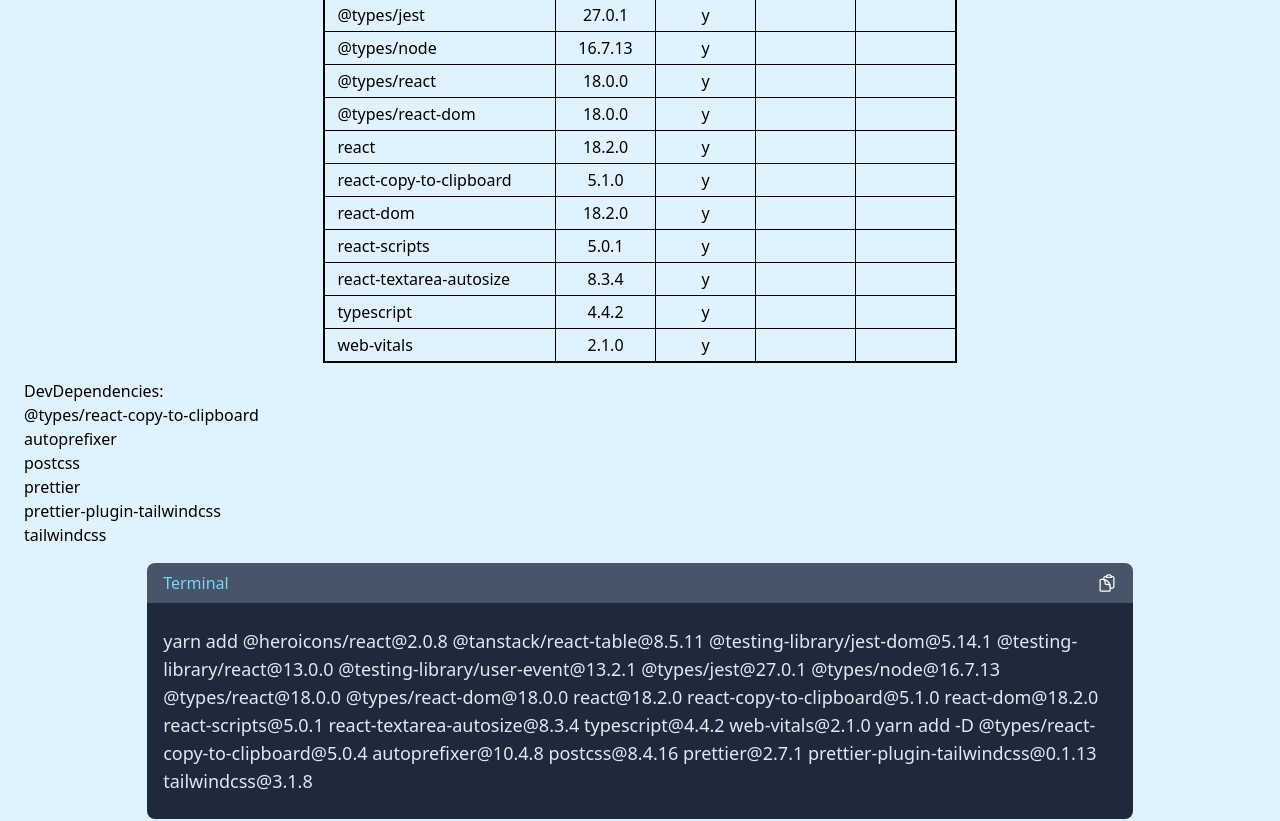
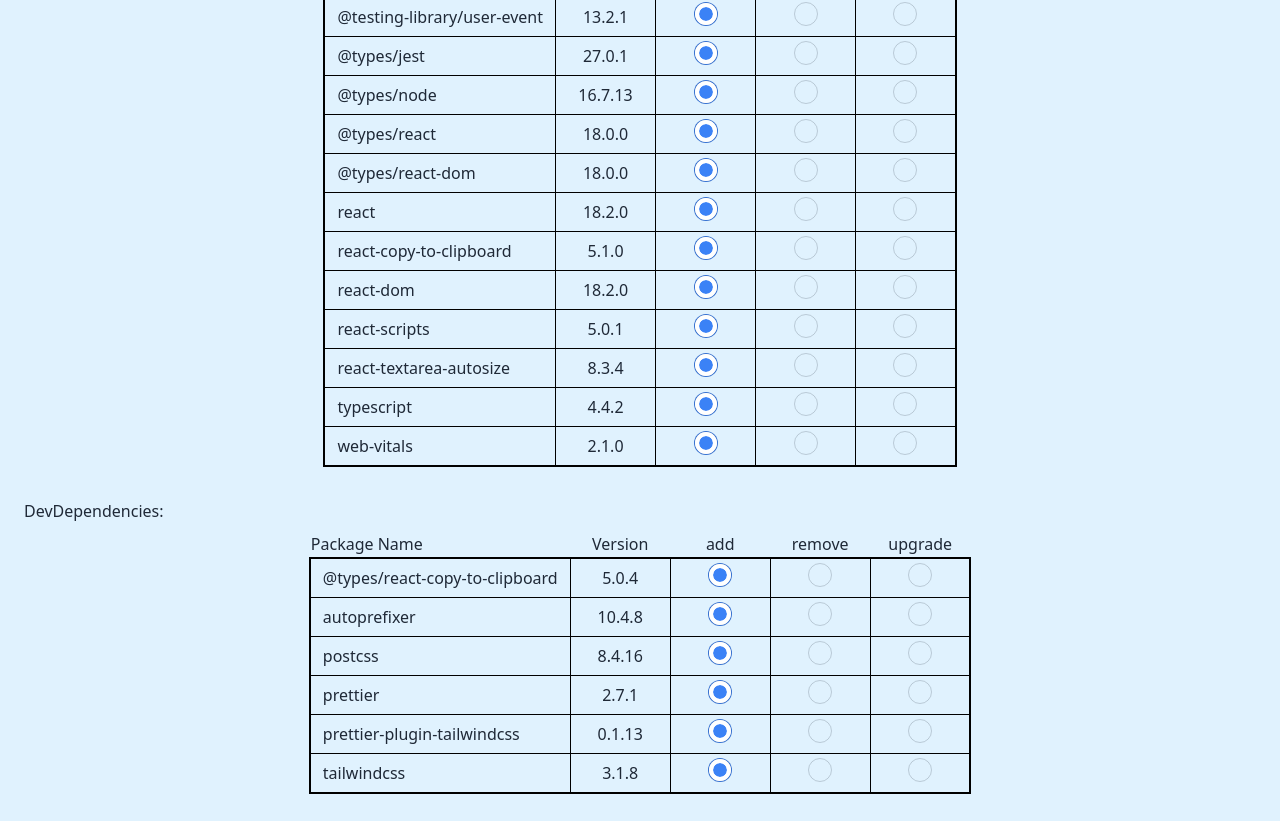
Before and after one commit to makaronma/package-selector, a React (Create React App) app: page / in a window 1280 px wide. Shown: the part 680-1501 px from the top of the page. Built offline with nearby package versions, Linux system fonts and the light colour scheme.

Commit message:
add radios for change deps actions

```diff
--- a/package.json
+++ b/package.json
@@ -12,6 +12,7 @@
     "@types/node": "^16.7.13",
     "@types/react": "^18.0.0",
     "@types/react-dom": "^18.0.0",
+    "daisyui": "^2.24.0",
     "react": "^18.2.0",
     "react-copy-to-clipboard": "^5.1.0",
     "react-dom": "^18.2.0",
--- a/src/App.tsx
+++ b/src/App.tsx
@@ -2,8 +2,10 @@
 import InputArea from './components/InputArea';
 import PackageSelectSection from './components/PackageSelectSection';
 
+// TODO: add 'ignore action type'
+// TODO: add latest version switch
+
 const App = () => {
-
   return (
     <div className="min-h-screen w-screen bg-sky-100 p-6">
       <h1 className="text-3xl font-bold">Package Selector</h1>
--- /dev/null
+++ b/src/components/DepRow.tsx
@@ -0,0 +1,87 @@
+import { useCallback, useState } from "react";
+import { usePackages } from "../hooks/usePackages";
+import { Dependency, DependencyAction } from "../types";
+
+const actions: DependencyAction[] = ["add", "remove", "upgrade"];
+
+const DepRow = ({ dep, index, isDev }: { dep: Dependency; index: number, isDev?: boolean }) => {
+  const [choice, setChoice] = useState<DependencyAction>('add');
+  return (
+    <tr
+      className="border-black
+                  [&>td:not(:first-child)]:text-center [&>td]:min-w-[100px] [&>td]:border-[1px] [&>td]:border-black [&>td]:py-1
+                  [&>td]:px-3
+                  "
+      key={`d-${dep.name}-${index}`}
+    >
+      <td>{dep.name}</td>
+      <td>{dep.version}</td>
+      {actions.map((a) => (
+        <RadioCol
+          depName={dep.name}
+          value={a}
+          setChoice={setChoice}
+          choice={choice}
+          isDev={isDev}
+          key={`radio-${index}-${a}`}
+        />
+      ))}
+    </tr>
+  );
+}
+
+export default DepRow;
+
+
+interface RadioColProps {
+  depName: string;
+  value: DependencyAction;
+  choice?: DependencyAction;
+  setChoice: React.Dispatch<React.SetStateAction<DependencyAction>>;
+  isDev?: boolean;
+}
+
+const RadioCol = ({ depName, value, choice, setChoice, isDev }: RadioColProps) => {
+  const { setDependencies, setDevDependencies } = usePackages();
+
+  const onChange = useCallback(() => {
+    setChoice(value);
+    if (!setDependencies || !setDevDependencies) return;
+    if(isDev){
+      setDevDependencies((prev) =>
+        prev.map((dep) =>
+          dep.name === depName
+            ? {
+                ...dep,
+                action: value,
+              }
+            : dep
+        )
+      );
+      return;
+    }
+    setDependencies((prev) =>
+      prev.map((dep) =>
+        dep.name === depName
+          ? {
+              ...dep,
+              action: value,
+            }
+          : dep
+      )
+    );
+  }, [depName, isDev, setChoice, setDependencies, setDevDependencies, value]);
+
+  return (
+    <td>
+      <input
+        type="radio"
+        name={`radio-${depName}`}
+        value={value}
+        onChange={onChange}
+        checked={choice === value}
+        className="radio checked:bg-blue-500"
+      />
+    </td>
+  );
+};
--- a/src/components/PackageSelectSection.tsx
+++ b/src/components/PackageSelectSection.tsx
@@ -1,7 +1,8 @@
-import { useEffect } from 'react';
+import { useEffect, useMemo } from 'react';
 
 import { usePackages } from '../hooks/usePackages';
 import { transformDefaultDep } from '../utils';
+import DepRow from './DepRow';
 
 const PackageSelectSection = () => {
   const {
@@ -19,10 +20,25 @@
     if (devDe) setDevDependencies(transformDefaultDep(devDe));
   }, [dataInput, setDependencies, setDevDependencies]);
 
+  const depRows = useMemo(
+    () =>
+      dependencies.map((d, i) => (
+        <DepRow dep={d} index={i} key={`dep-row-${d.name}`} />
+      )),
+    [dependencies]
+  );
+  const devDepRows = useMemo(
+    () =>
+    devDependencies.map((d, i) => (
+        <DepRow dep={d} index={i} key={`dep-row-${d.name}`} isDev />
+      )),
+    [devDependencies]
+  );
+
   return (
     <div className="">
-      <div className="mb-4">
-        <p>Dependencies:</p>
+      <div className="mb-8">
+        <p className="mb-2">Dependencies:</p>
         <table className="mx-auto">
           <thead>
             <tr className="[&>td:not(:first-child)]:text-center">
@@ -33,39 +49,30 @@
               <td>upgrade</td>
             </tr>
           </thead>
-          <tbody
-            className="border-2 border-black
-                      "
-          >
-            {dependencies.map((d, i) => (
-              <tr
-                className="border-black
-                            [&>td]:min-w-[100px] [&>td]:border-[1px] [&>td]:border-black [&>td]:py-1 [&>td]:px-3
-                            [&>td:not(:first-child)]:text-center
-                            "
-                key={`d-${d.name}-${i}`}
-              >
-                <td>{d.name}</td>
-                <td>{d.version}</td>
-                <td>{d.action === "add" ? "y" : ""}</td>
-                <td>{d.action === "remove" ? "y" : ""}</td>
-                <td>{d.action === "upgrade" ? "y" : ""}</td>
-              </tr>
-            ))}
+          <tbody className="border-2 border-black">
+            {depRows}
           </tbody>
         </table>
       </div>
 
-      <div className="mb-4">
-        <p>DevDependencies:</p>
-        <div className="">
-          {devDependencies.map((d, i) => (
-            <div className="" key={`dev-${d.name}-${i}`}>
-              {d.name}
-            </div>
-          ))}
-        </div>
+      <div className="mb-8">
+        <p className="mb-2">DevDependencies:</p>
+        <table className="mx-auto">
+          <thead>
+            <tr className="[&>td:not(:first-child)]:text-center">
+              <td>Package Name</td>
+              <td>Version</td>
+              <td>add</td>
+              <td>remove</td>
+              <td>upgrade</td>
+            </tr>
+          </thead>
+          <tbody className="border-2 border-black">
+            {devDepRows}
+          </tbody>
+        </table>
       </div>
+
     </div>
   );
 };
--- a/tailwind.config.js
+++ b/tailwind.config.js
@@ -14,8 +14,12 @@
     },
   },
   plugins: [
+    require('daisyui'),
     plugin(function({ addVariant }) {
       addVariant('not-last', '&:not(:last-child)')
     })
-  ]
+  ],
+  daisyui: {
+    themes: false,
+  },
 }
```
Also changed, not shown: src/components/CommandDisplay.tsx (+4 -4 lines), 1 other file (tests, documents, lock files or other folders).
